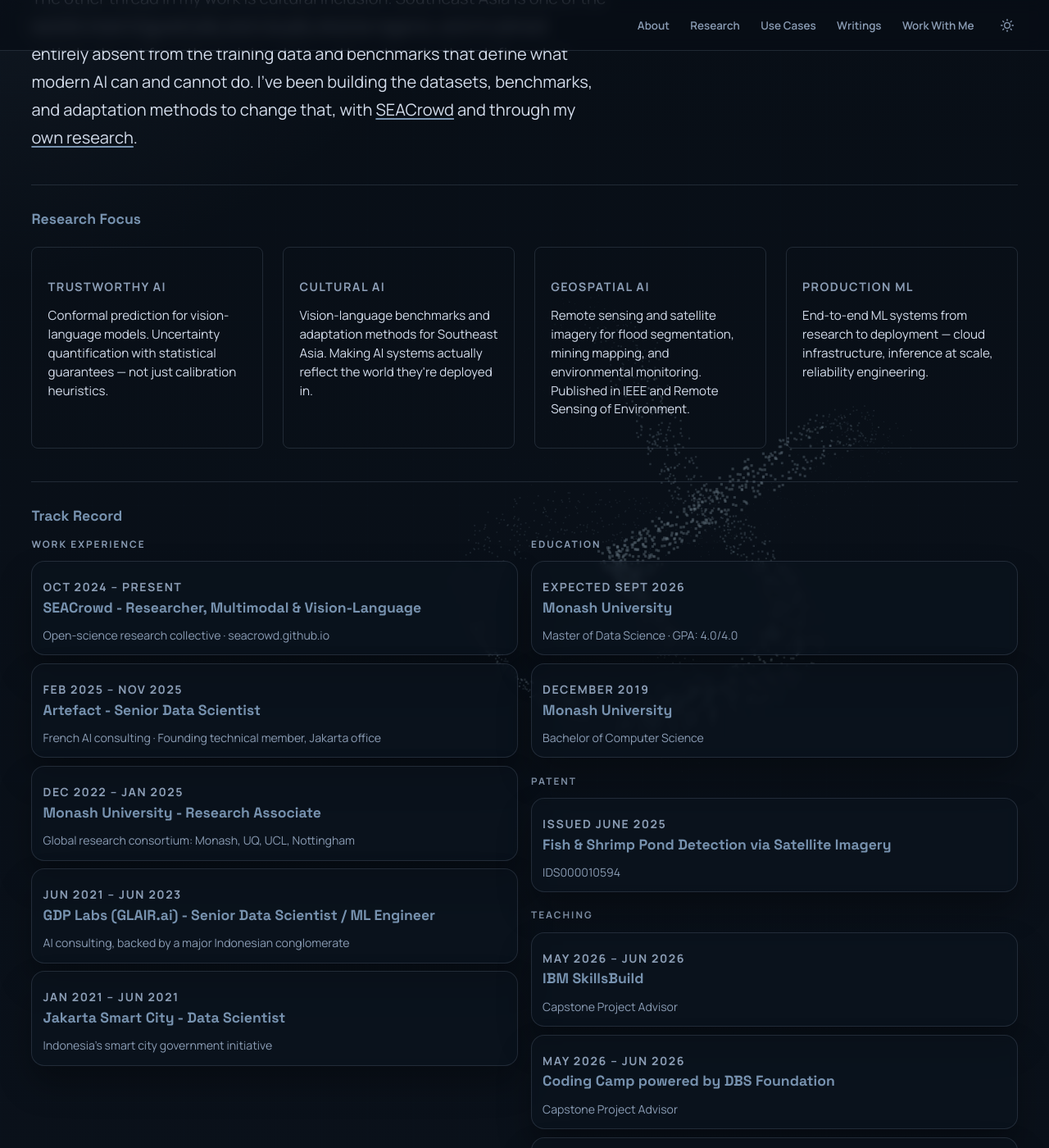
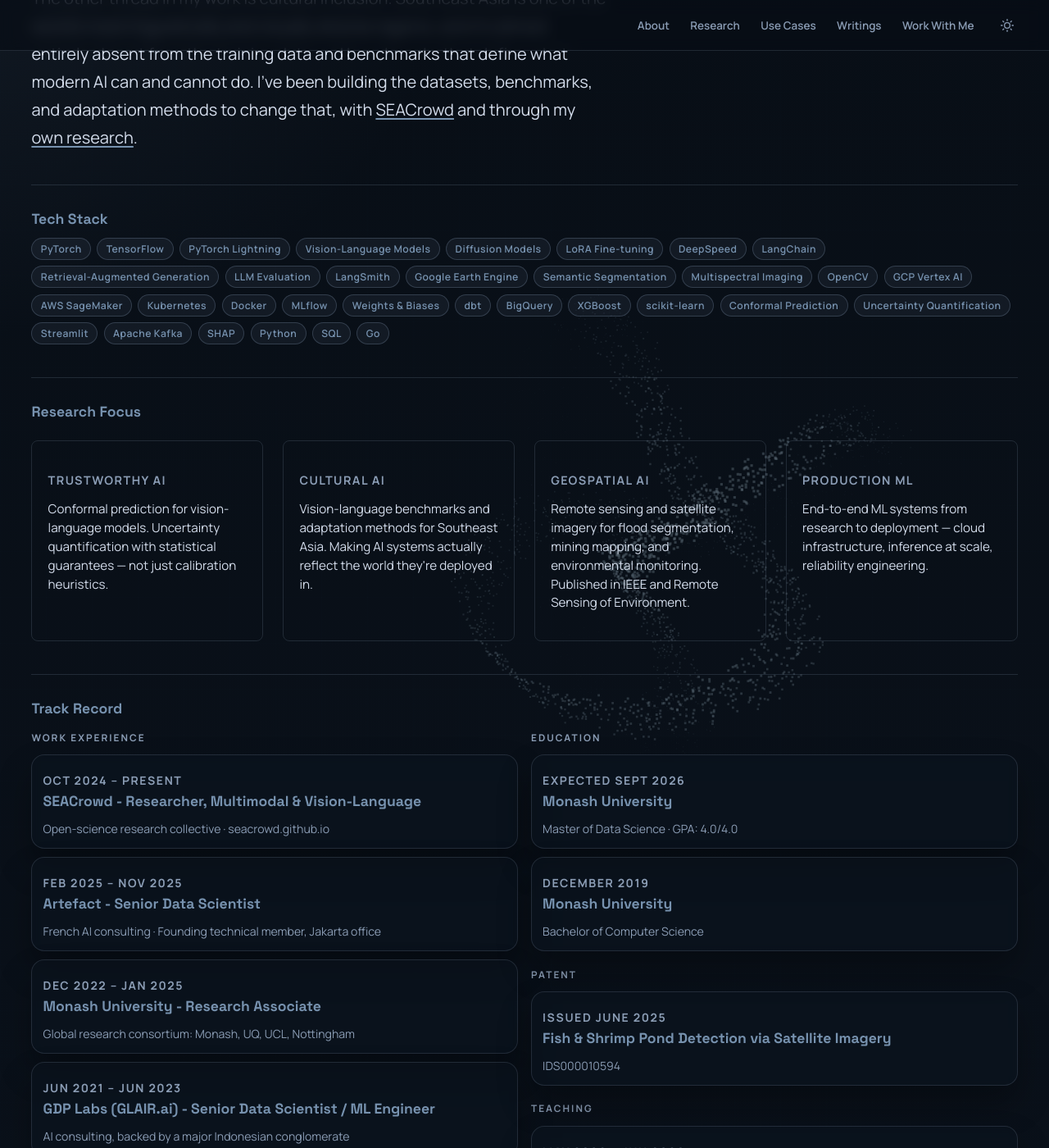
Before and after one commit to Feliren88/feliren88.github.io, a Jekyll site: the page built from index.html, in a window 1280 px wide and 1400 px high, scrolled down 1005 px. Shown: the whole window at 82% size. Built offline with Jekyll 4.4.1, drawn with Linux system fonts in a browser that asks for light colours.

Commit message:
feat: add tech stack keywords section; fix LCP, animation, and point cloud deferral
- Add 33-tag tech stack pill cloud (above Research Focus) sourced from usecases tech_capabilities — visible SEO keywords
- Remove `reveal` class from hero section so the profile image is visible at paint time, fixing NO_LCP in Lighthouse
- Defer `initPointCloudLab()` via `requestIdleCallback` (1.5s timeout fallback) so the rAF loop no longer competes with LCP measurement
- Remove `color` from `.nav a` transition to eliminate the non-composited animation warning (`a.is-active` / `Unsupported CSS Property: color`)
- Bump CSS to v25; update sw.js precache accordingly

Co-Authored-By: Claude Sonnet 4.6 <noreply@anthropic.com>

```diff
--- a/_data/about.yml
+++ b/_data/about.yml
@@ -1,3 +1,38 @@
+tech_stack:
+  - PyTorch
+  - TensorFlow
+  - PyTorch Lightning
+  - Vision-Language Models
+  - Diffusion Models
+  - LoRA Fine-tuning
+  - DeepSpeed
+  - LangChain
+  - Retrieval-Augmented Generation
+  - LLM Evaluation
+  - LangSmith
+  - Google Earth Engine
+  - Semantic Segmentation
+  - Multispectral Imaging
+  - OpenCV
+  - GCP Vertex AI
+  - AWS SageMaker
+  - Kubernetes
+  - Docker
+  - MLflow
+  - Weights & Biases
+  - dbt
+  - BigQuery
+  - XGBoost
+  - scikit-learn
+  - Conformal Prediction
+  - Uncertainty Quantification
+  - Streamlit
+  - Apache Kafka
+  - SHAP
+  - Python
+  - SQL
+  - Go
+
 hero:
   - "I'm an applied scientist working on <strong>trustworthy multimodal AI</strong> — building systems that are reliable when it matters and culturally relevant to the places they operate in."
   - "At Monash University, I'm working with <a href='https://research.monash.edu/en/persons/risqi-saputra/' target='_blank' rel='noreferrer'>Associate Professor Risqi Saputra</a> and <a href='https://research.monash.edu/en/persons/taufiq-asyhari/' target='_blank' rel='noreferrer'>Professor Taufiq Asyhari</a> on <a href='/research/'>conformal prediction for vision-language navigation</a>. The goal is simple to state and hard to achieve: when a model claims confidence, we want provable bounds, not just a number."
--- a/_layouts/default.html
+++ b/_layouts/default.html
@@ -9,7 +9,7 @@
     {% if page.preload_image %}<link rel="preload" as="image" href="{{ page.preload_image | relative_url }}" type="image/webp">{% endif %}
     {% if page.url == '/project/' %}<link rel="preload" as="script" href="{{ '/js/components/timeline.js?v=2' | relative_url }}">{% endif %}
     <script>try{var _t=localStorage.getItem('theme');if(_t)document.documentElement.setAttribute('data-theme',_t);}catch(e){}</script>
-    <link rel="stylesheet" href="{{ '/css/styles.css?v=24' | relative_url }}">
+    <link rel="stylesheet" href="{{ '/css/styles.css?v=25' | relative_url }}">
 
     <!-- Google Tag Manager -->
     <script>(function(w,d,s,l,i){w[l]=w[l]||[];w[l].push({'gtm.start':
--- a/css/styles.css
+++ b/css/styles.css
@@ -216,7 +216,7 @@ main,
   font-size: 0.84rem;
   padding: 0.4rem 0.62rem;
   border-radius: 999px;
-  transition: color 0.2s ease, background 0.2s ease, transform 0.18s ease;
+  transition: background 0.2s ease, transform 0.18s ease;
 }
 
 .nav a:hover,
@@ -1129,6 +1129,28 @@ h1 {
   .timeline-fallback[hidden] { display: block !important; }
 }
 
+/* Tech stack tag cloud */
+.tech-tag-cloud {
+  display: flex;
+  flex-wrap: wrap;
+  gap: 0.45rem;
+  margin-top: 0.8rem;
+}
+.tech-tag {
+  display: inline-block;
+  font-size: 0.76rem;
+  font-weight: 600;
+  letter-spacing: 0.04em;
+  padding: 0.26rem 0.65rem;
+  border-radius: 999px;
+  background: rgba(119, 146, 175, 0.09);
+  color: var(--accent);
+  border: 1px solid var(--line-strong);
+}
+html[data-theme="light"] .tech-tag {
+  background: rgba(63, 100, 144, 0.07);
+}
+
 /* Reveal animation */
 .reveal {
   opacity: 0;
--- a/index.html
+++ b/index.html
@@ -4,7 +4,7 @@ title: Vicky Feliren
 description: Applied Scientist working on trustworthy multimodal AI and cultural inclusion in vision-language systems. Published in IEEE, ACL, and Remote Sensing of Environment.
 ---
 
-<section class="section hero reveal">
+<section class="section hero">
   <div class="hero-copy">
     <div class="hero-profile">
       <picture>
@@ -57,6 +57,15 @@ description: Applied Scientist working on trustworthy multimodal AI and cultural
       {% for paragraph in site.data.about.hero %}
       <p>{{ paragraph }}</p>
       {% endfor %}
+    </div>
+
+    <div id="tech-stack" class="about-section">
+      <h3>Tech Stack</h3>
+      <div class="tech-tag-cloud">
+        {% for tag in site.data.about.tech_stack %}
+        <span class="tech-tag">{{ tag }}</span>
+        {% endfor %}
+      </div>
     </div>
 
     <div id="about-sections">
--- a/js/main.js
+++ b/js/main.js
@@ -512,4 +512,8 @@ function initPointCloudLab() {
   window.addEventListener("beforeunload", saveState);
 }
 
-initPointCloudLab();
+if ('requestIdleCallback' in window) {
+  requestIdleCallback(initPointCloudLab, { timeout: 1500 });
+} else {
+  window.addEventListener('load', initPointCloudLab, { once: true });
+}
--- a/sw.js
+++ b/sw.js
@@ -6,7 +6,7 @@ const PRECACHE = [
   '/research/',
   '/writings/',
   '/contact/',
-  '/css/styles.css?v=24',
+  '/css/styles.css?v=25',
   '/js/main.js?v=6',
   '/js/components/nav.js?v=3',
   '/js/components/timeline.js?v=2',
```
